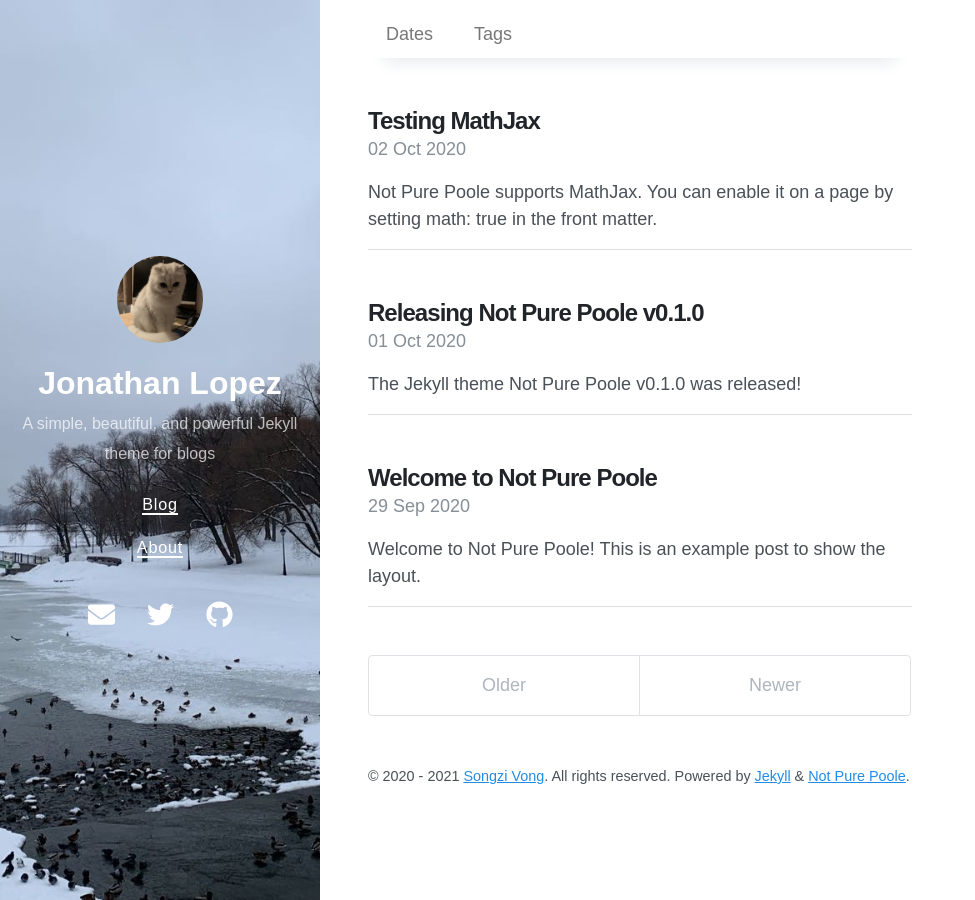
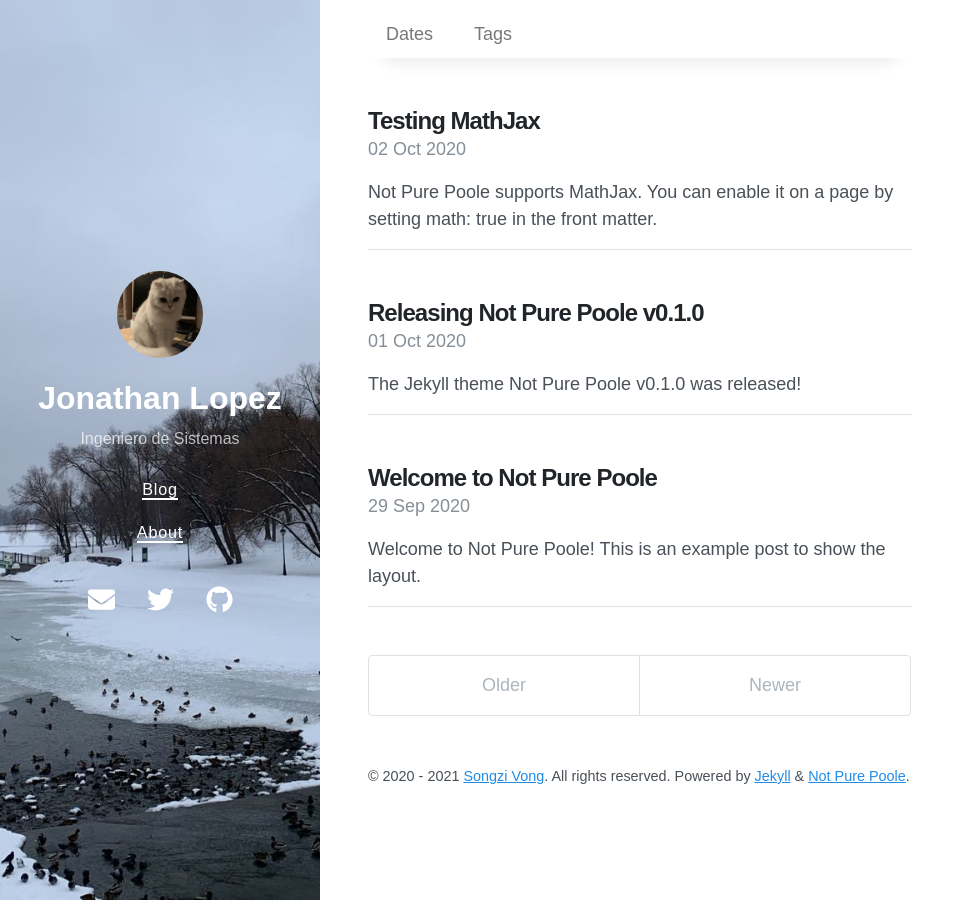
Before and after one commit to stackbit-projects/jonathan-lopez-22181, a Jekyll site: the page built from index.html, in a window 1280 px wide. Shown: the whole page, without its empty margins (0-975 px from the left). Built offline with Jekyll 4.4.1, drawn with Linux system fonts in a browser that asks for light colours; nearby versions of some CDN libraries; the list of posts is cut into pages by our own code.

Commit message:
_config.yml: changed

```diff
--- a/_config.yml
+++ b/_config.yml
@@ -1,5 +1,5 @@
 title: Jonathan Lopez
-description: 'A simple, beautiful, and powerful Jekyll theme for blogs'
+description: 'Ingeniero de Sistemas'
 url: ''
 avatar: /avatar.jpeg
 paginate: 5
```
